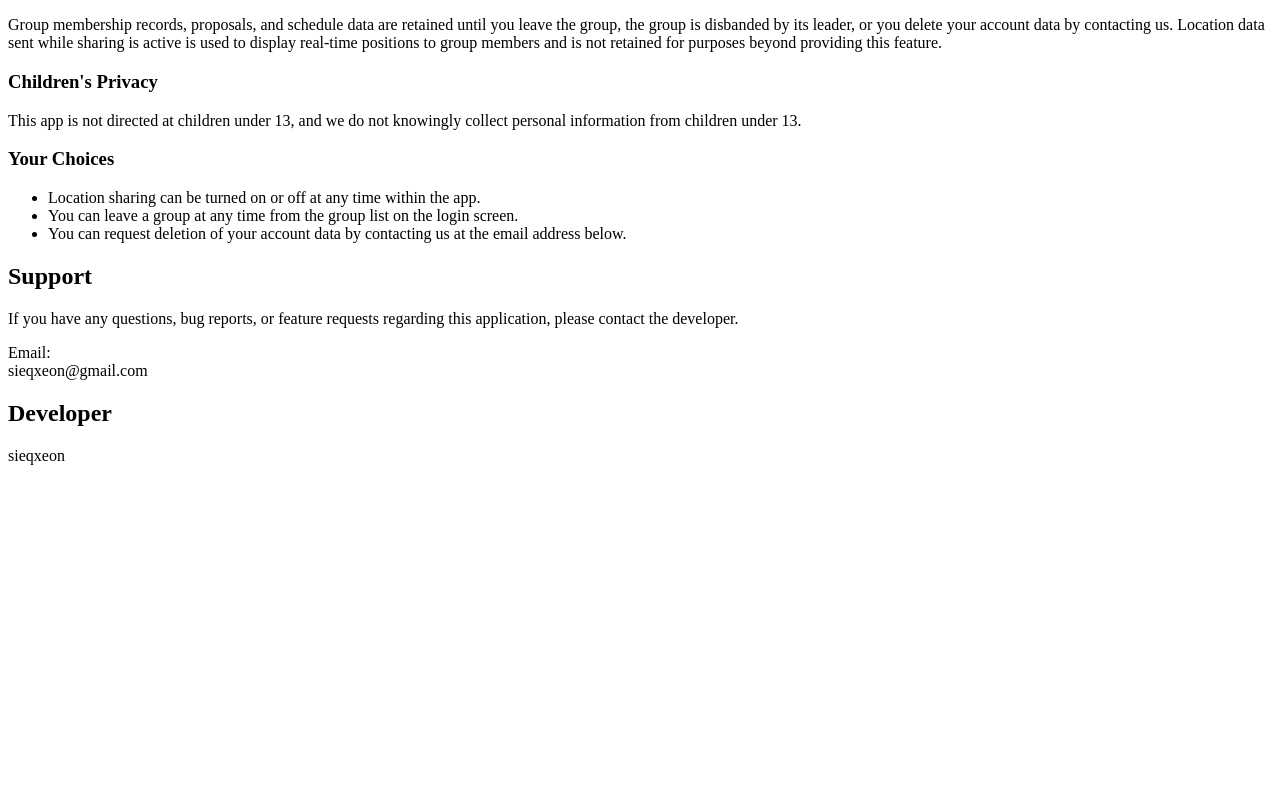
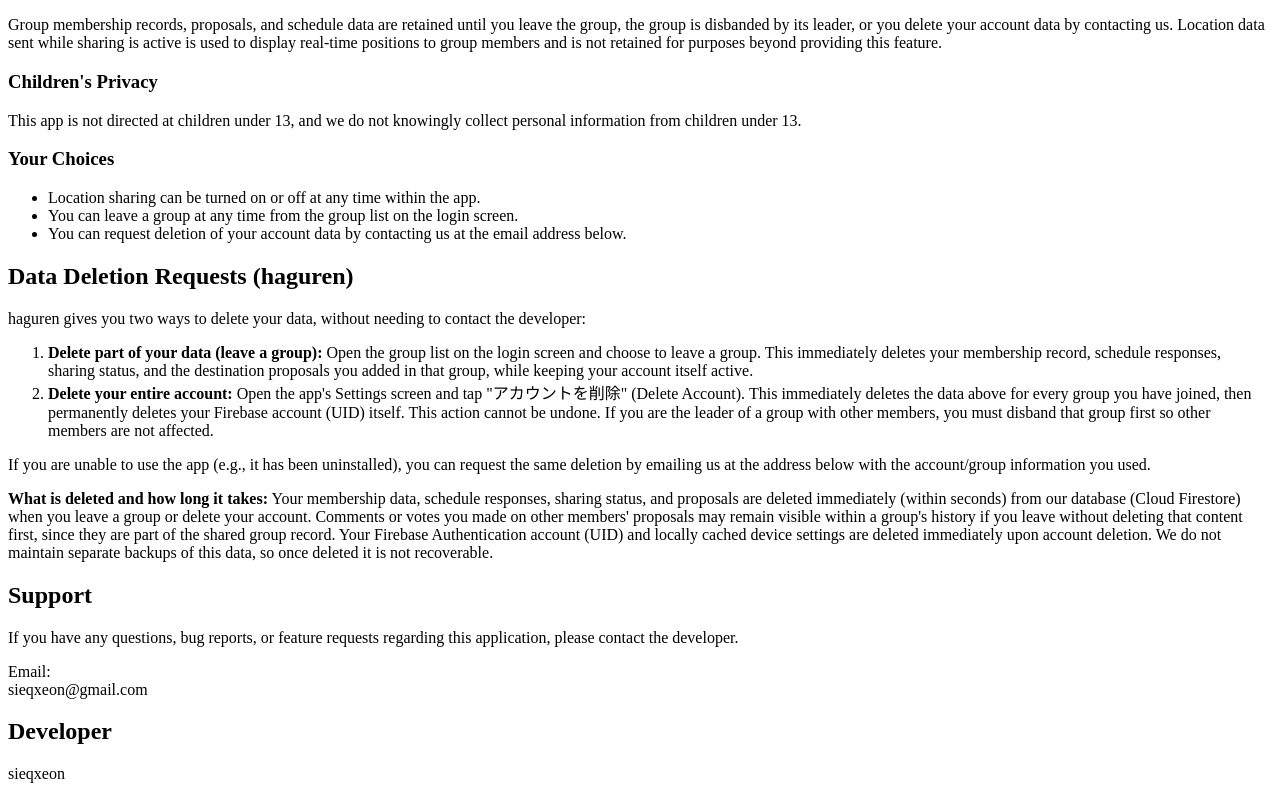
Before and after one commit to sieqxeon/privacy-policy, a plain HTML site: page haguren.html in a window 1280 px wide. Shown: the part 1146-1945 px from the top of the page. Before the commit the page ends 1627 px from the top, so only its background shows below. Drawn offline with Linux system fonts and the light colour scheme.

Commit message:
Add data deletion request instructions section

```diff
--- a/haguren.html
+++ b/haguren.html
@@ -141,6 +141,48 @@
 address below.</li>
 </ul>
 
+<h2 id="data-deletion">Data Deletion Requests (haguren)</h2>
+
+<p>
+haguren gives you two ways to delete your data, without needing to contact the
+developer:
+</p>
+
+<ol>
+<li>
+<b>Delete part of your data (leave a group):</b> Open the group list on the
+login screen and choose to leave a group. This immediately deletes your
+membership record, schedule responses, sharing status, and the destination
+proposals you added in that group, while keeping your account itself active.
+</li>
+<li>
+<b>Delete your entire account:</b> Open the app's Settings screen and tap
+"アカウントを削除" (Delete Account). This immediately deletes the data above
+for every group you have joined, then permanently deletes your Firebase
+account (UID) itself. This action cannot be undone. If you are the leader of
+a group with other members, you must disband that group first so other
+members are not affected.
+</li>
+</ol>
+
+<p>
+If you are unable to use the app (e.g., it has been uninstalled), you can
+request the same deletion by emailing us at the address below with the
+account/group information you used.
+</p>
+
+<p>
+<b>What is deleted and how long it takes:</b> Your membership data, schedule
+responses, sharing status, and proposals are deleted immediately (within
+seconds) from our database (Cloud Firestore) when you leave a group or delete
+your account. Comments or votes you made on other members' proposals may
+remain visible within a group's history if you leave without deleting that
+content first, since they are part of the shared group record. Your Firebase
+Authentication account (UID) and locally cached device settings are deleted
+immediately upon account deletion. We do not maintain separate backups of
+this data, so once deleted it is not recoverable.
+</p>
+
 <h2>Support</h2>
 
 <p>If you have any questions, bug reports, or feature requests regarding this application, please contact the developer.</p>
```
